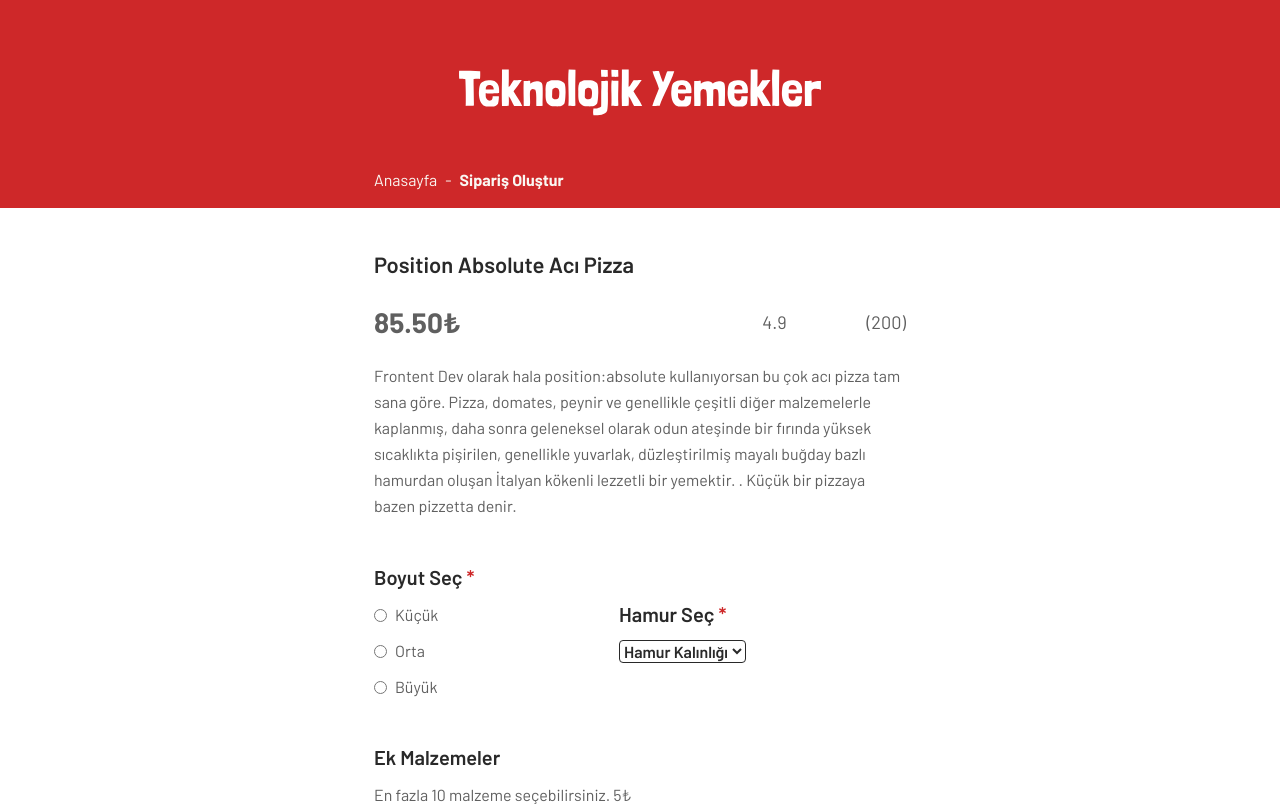
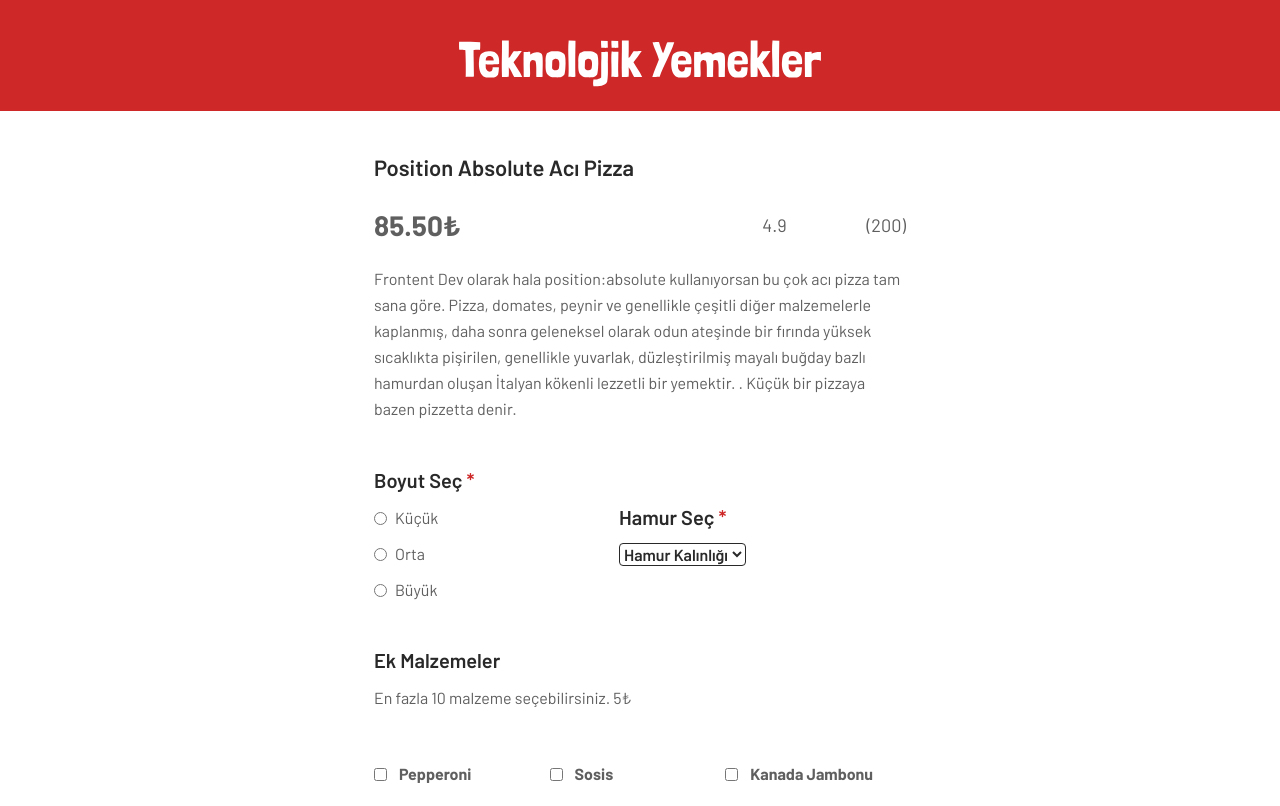
Before and after one commit to brrkrmn/s8-pizza-challenge, a React (Vite) app: page /order in a window 1280 px wide. Shown: the top 806 px of the page. Built offline with nearby package versions, Linux system fonts and the light colour scheme; a web font is replaced by a local one.

Commit message:
add scroll on each route change

```diff
--- a/src/App.jsx
+++ b/src/App.jsx
@@ -1,6 +1,8 @@
 import Footer from "@/components/Footer/Footer";
+import Header from "@/components/Header/Header";
 import Home from "@/components/Home/Home";
 import OrderForm from "@/components/OrderForm/OrderForm";
+import ScrollToTop from "@/components/ScrollToTop/ScrollToTop";
 import Success from "@/components/Success/Success";
 import { useState } from "react";
 import { Route, BrowserRouter as Router, Routes } from "react-router";
@@ -11,7 +13,9 @@ const App = () => {
   return (
     <main className="w-screen min-h-screen flex items-center justify-center">
       <Router>
+        <ScrollToTop />
         <body className="w-full h-full flex flex-col items-start justify-center">
+          <Header />
           <Routes>
             <Route path="/" element={<Home />} />
             <Route
--- a/src/components/Header/Header.jsx
+++ b/src/components/Header/Header.jsx
@@ -1,30 +1,18 @@
-import { Link, useLocation } from "react-router";
+import { useLocation } from "react-router";
 
 const Header = () => {
-  const location = useLocation();
-  const pathname = location.pathname;
+  const { pathname } = useLocation();
 
   return (
     <header
-      className={`bg-red w-screen ${
-        pathname === "/order" ? "py-4" : "py-10"
-      } h-52 px-4 mobile:px-7 flex flex-col items-center justify-center font-barlow text-base text-beige`}
+      className={`${
+        pathname === "/" ? "pt-16" : "pt-10"
+      } bg-red w-screen h-fit  pb-6 px-4 mobile:px-7 flex items-center justify-center`}
     >
-      <div className="w-full h-full flex items-center justify-center">
-        <img
-          src="/images/iteration-1-images/logo.svg"
-          alt="Teknolojik Yemekler Logo"
-        />
-      </div>
-      {pathname === "/order" && (
-        <nav className="max-w-[532px] w-full flex items-center justify-start gap-2">
-          <Link to="/">Anasayfa</Link>
-          <span>-</span>
-          <Link to="/order" className="font-bold">
-            Sipariş Oluştur
-          </Link>
-        </nav>
-      )}
+      <img
+        src="/images/iteration-1-images/logo.svg"
+        alt="Teknolojik Yemekler Logo"
+      />
     </header>
   );
 };
--- a/src/components/Home/Home.jsx
+++ b/src/components/Home/Home.jsx
@@ -7,12 +7,6 @@ const Home = () => {
   return (
     <div className="w-full h-full flex flex-col items-center justify-center">
       <section className="bg-red bg-[url('/images/iteration-1-images/home-banner.png')] bg-[50%_0%] laptop:bg-cover bg-no-repeat w-full h-screen px-4 py-7 flex flex-col items-center justify-start gap-10">
-        <div className="w-full pt-10 flex items-end justify-center">
-          <img
-            src="/images/iteration-1-images/logo.svg"
-            alt="Teknolojik Yemekler Logo"
-          />
-        </div>
         <div className="flex flex-col items-center justify-center gap-4">
           <p className="font-satisfy text-yellow text-3xl">fırsatı kaçırma</p>
           <h1 className="font-roboto text-white font-light text-7xl tablet:text-7xl text-center max-w-[640px]">
--- a/src/components/OrderForm/OrderForm.jsx
+++ b/src/components/OrderForm/OrderForm.jsx
@@ -1,4 +1,3 @@
-import Header from "@/components/Header/Header";
 import {
   DOUGH_OPTIONS,
   EXTRAS,
@@ -74,7 +73,6 @@ const OrderForm = ({ setOrderDetails }) => {
 
   return (
     <section className="w-full h-full flex flex-col items-center justify-start">
-      <Header />
       <form
         onSubmit={handleSubmit}
         className="w-full max-w-[532px] h-full font-barlow text-gray-medium py-10 flex flex-col items-start justify-start gap-5"
--- /dev/null
+++ b/src/components/ScrollToTop/ScrollToTop.jsx
@@ -0,0 +1,14 @@
+import { useEffect } from "react";
+import { useLocation } from "react-router";
+
+const ScrollToTop = () => {
+  const { pathname } = useLocation();
+
+  useEffect(() => {
+    window.scrollTo({ top: 0, behavior: "smooth" });
+  }, [pathname]);
+
+  return null;
+};
+
+export default ScrollToTop;
--- /dev/null
+++ b/src/components/ScrollToTop/index.js
@@ -0,0 +1 @@
+export * from "./ScrollToTop";
--- a/src/components/Success/Success.jsx
+++ b/src/components/Success/Success.jsx
@@ -18,22 +18,16 @@ const Success = ({ orderDetails }) => {
   const { itemName, size, thickness, extras, totalPrice } = orderDetails;
 
   return (
-    <section className="bg-red w-full h-screen px-4 py-7 flex flex-col items-center justify-start gap-4">
-      <div className="w-full pt-20 tablet:pt-30 flex items-end justify-center">
-        <img
-          src="/images/iteration-1-images/logo.svg"
-          alt="Teknolojik Yemekler Logo"
-        />
-      </div>
-      <p className="text-yellow font-satisfy text-4xl">lezzetin yolda</p>
-      <h1 className="flex flex-col items-center justify-center leading-[92px] text-center font-roboto text-[60px] tablet:text-[86px] text-white font-light">
+    <section className="bg-red w-full px-4 pt-7 pb-20 flex flex-col items-center justify-start gap-10 text-white">
+      <div className="flex flex-col items-center justify-center gap-1 border-b-1 border-white pb-8">
+        <p className="text-yellow font-satisfy text-3xl">lezzetin yolda</p>
+        <h1 className="flex items-center justify-center leading-16 tablet:leading-24 text-center font-roboto text-6xl tablet:text-7xl font-light">
           SİPARİŞ ALINDI
         </h1>
-      <hr className="border-t-1 border-white w-full"></hr>
-      <h3 className="text-2xl font-barlow text-white font-semibold">
-        {itemName}
-      </h3>
-      <div className="flex flex-col items-start justify-center gap-4 text-white">
+      </div>
+      <div className="flex flex-col items-center justify-center gap-4">
+        <h3 className="text-2xl font-barlow font-semibold">{itemName}</h3>
+        <div className="flex flex-col items-start justify-center gap-4 w-full max-w-64">
           <p>
             Boyut:{" "}
             <span className="font-semibold">
@@ -46,16 +40,18 @@ const Success = ({ orderDetails }) => {
               {DOUGH_OPTIONS.find((d) => d.id === thickness).title}
             </span>
           </p>
-        <p className="flex items-center justify-start gap-1">
-          Ek Malzemeler:{" "}
+          <div className="flex items-start justify-start gap-1 flex-wrap">
+            <p className="min-w-fit">Ek Malzemeler:</p>
             {extras.map((extra, index) => (
-            <span key={index} className="font-semibold">
+              <p key={index} className="font-semibold ">
                 {EXTRAS.find((e) => e.id === extra).title}
                 {index !== extras.length - 1 && ","}
-            </span>
+              </p>
             ))}
-        </p>
-        <div className="p-10 w-full flex items-start jusify-center gap-4 flex-col border-1 border-white rounded-sm">
+          </div>
+        </div>
+      </div>
+      <div className="p-10 w-full max-w-80 flex items-start jusify-center gap-4 flex-col border-1 border-white rounded-sm">
         <p className="text-xl font-semibold">Sipariş Toplamı</p>
         <p className="text-lg font-semibold flex items-center justify-between w-full">
           Seçimler <span>{extras.length * 5}₺</span>
@@ -64,7 +60,6 @@ const Success = ({ orderDetails }) => {
           Toplam <span>{totalPrice}₺</span>
         </p>
       </div>
-      </div>
     </section>
   );
 };
```
Lines whose indentation alone changed are shown as unchanged.
